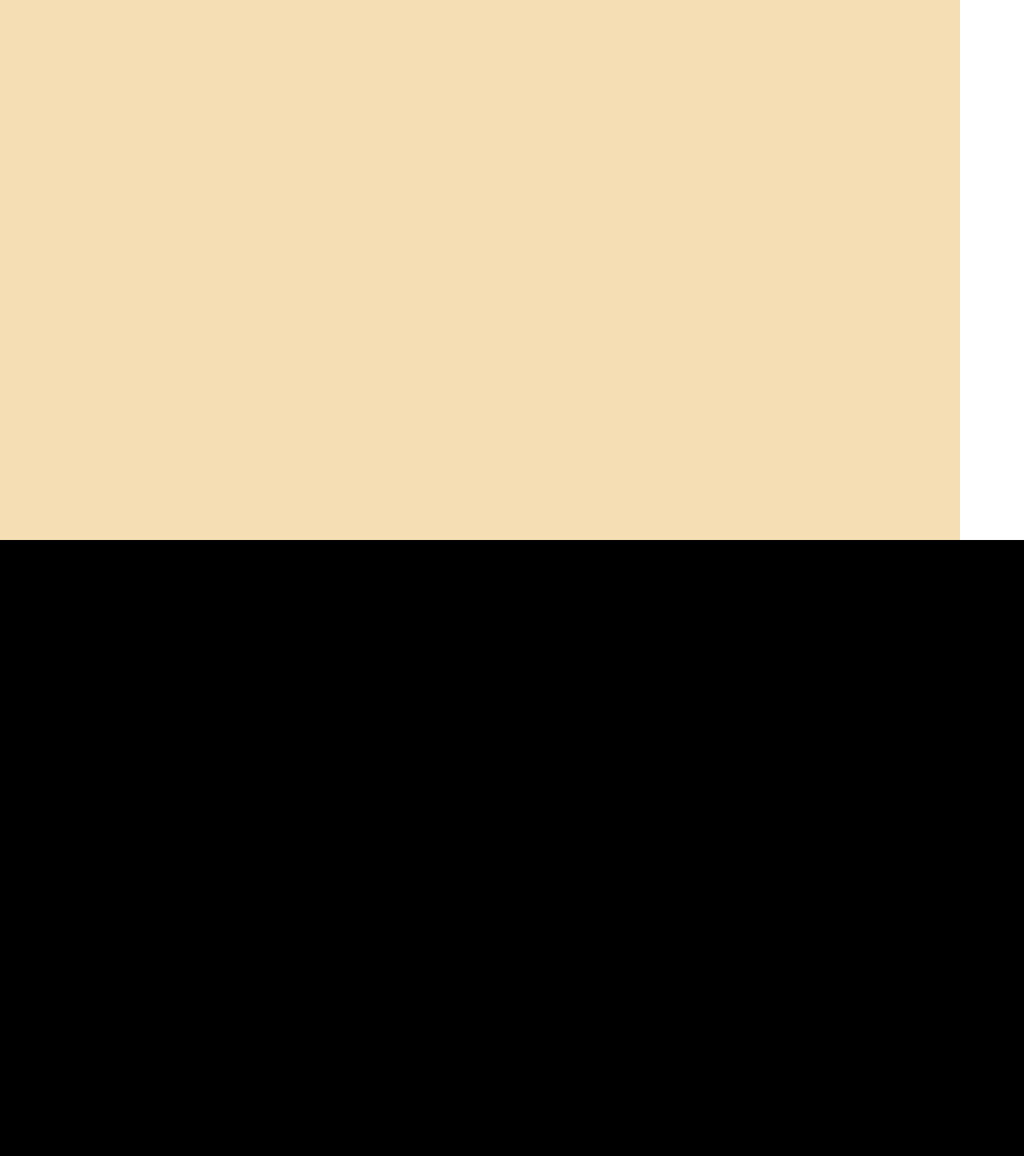
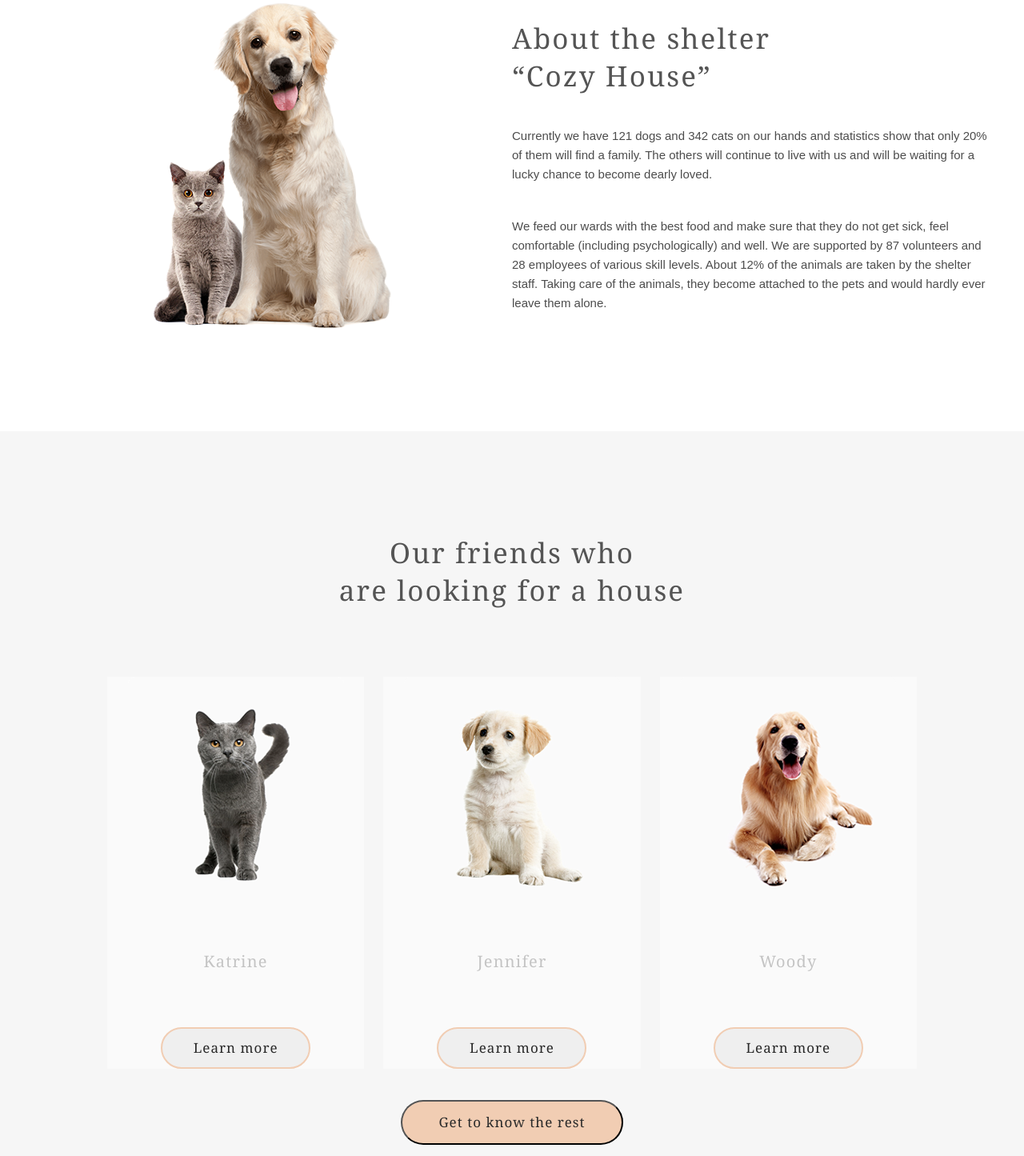
Before and after one commit to AleksandraMackiewicz/shelter, a plain HTML site: page index.html in a window 1280 px wide. Shown: the part 1095-2540 px from the top of the page at 80% size. Before the commit the page ends 1770 px from the top, so only its background shows below. Drawn offline with Linux system fonts and the light colour scheme.

Commit message:
feat: add more blocks

```diff
--- a/index.html
+++ b/index.html
@@ -8,6 +8,7 @@
 </head>
 <body>
     <div class="wrapper">
+
         <div class="test">
             <div class="header_container">
                <header> <!-- header ------------------------------------------>
@@ -24,6 +25,7 @@
                     <div class="item_nav item_nav4 I">Contacts</div>
                 </nav>
                 </header>
+                <main>
                 <!-- not_only ----------------------------------------------------- -->
                 <div class="not_only">
 
@@ -39,14 +41,88 @@
                     </div>
 
                 </div>
+
+
             </div>
         </div>
 
-    <main>
-        <div class="main-container">
-            dddd
+            <!-- About ------------------------------------------------------------ -->
+            <div class="about">
+                <div class="about_container">
+                <div class="about_pets_img">
+                    <img src="/img/about-pets.png" alt="about pets">
+                </div>
+                <div class="about_text">
+                    <h3>About the shelter <br/>“Cozy House”</h3>
+
+                    <p class="I" >Currently we have 121 dogs and 342 cats on our hands and statistics show that only 20% of them will find a family. The others will continue to live with us and will be waiting for a lucky chance to become dearly loved.</p>
+
+                    <p class="I">We feed our wards with the best food and make sure that they do not get sick, feel comfortable (including psychologically) and well. We are supported by 87 volunteers and 28 employees of various skill levels. About 12% of the animals are taken by the shelter staff. Taking care of the animals, they become attached to the pets and would hardly ever leave them alone.</p>
+
+                </div>
+                </div>
+            </div>
+
+            <!-- Our friends ------------------------------------------------------- -->
+        <div class="our_friends">
+            <div class="our_friends_container">
+                <!-- div? -->
+                <div class="our_h3">
+                <h3>Our friends who <br/>
+                    are looking for a house</h3>
+                    </div>
+                    <div class="arrow_left">
+
+                    </div>
+                    <div class="card card1">
+                        <div class="card1_img">
+                            <img src="img/pets-katrine.png" alt="">
+                        </div>
+                        <div class="card1_text">
+                            <h4>Katrine</h4>
+                        </div>
+                        <div class="btn_card_container">
+                            <button class="btn_card">Learn more</button>
+                        </div>
+                    </div>
+                    <div class="card card2">
+
+                        <div class="card1_img">
+                            <img src="img/pets-jennifer.png" alt="">
+                        </div>
+                        <div class="card1_text">
+                            <h4>Jennifer</h4>
+                        </div>
+                        <div class="btn_card_container">
+                            <button class="btn_card">Learn more</button>
+                        </div>
+                    </div>
+                    <div class="card card3">
+
+                        <div class="card1_img">
+                            <img src="img/pets-woody.png" alt="">
+                        </div>
+                        <div class=" card1_text">
+                            <h4>Woody</h4>
+                        </div>
+                        <div class="btn_card_container">
+                            <button class="btn_card">Learn more</button>
+                        </div>
+                    </div>
+                    <div class="arrow_right">
+
+
+
+                    </div>
+                    <div class="btn_get_container">
+                        <button class="btn_get"> <span> Get to know the rest </span></button>
+                    </div>
+            </div>
         </div>
-    </main>
+
+
+</div>
+</main>
 
 </body>
 </html>
--- a/style.css
+++ b/style.css
@@ -35,12 +35,12 @@ h3{
 font-style: normal;
 font-weight: 400;
 font-size: 35px;
-line-height: 130%;
+color: var(--color-dark-l);
 /* or 45px */
 
 letter-spacing: 0.06em;
 
-color: #C4C4C4;
+
 }
 
 h3-mobile {
@@ -231,6 +231,32 @@ line-height: 130%;
 letter-spacing: 0.06em;
 }
 
+.btn_card {
+    width: 187px;
+    height: 52px;
+
+/* color-primary */
+
+    border: 2px solid #F1CDB3;
+    border-radius: 100px;
+    font-family: Georgia;
+    font-size: 17px;
+    font-weight: 400;
+    line-height: 22px;
+    letter-spacing: 0.06em;
+    text-align: left;
+    color: var(--color-dark-3xl);
+    text-align: center;
+
+}
+
+.btn_get {
+    background: #F1CDB3;
+    border-radius: 100px;
+    align-items: center;
+    padding: 15px 45px;
+}
+
 .wrapper {
     max-width: 1280px;
     background-color: var(--color-light-xl);
@@ -313,10 +339,122 @@ main {
 .main-container {
 
     max-width: 1200px;
-    background-color: wheat;
-    height: 100vh;
-    width: 100vw;
+    background-color: rgb(254, 249, 241);
+    min-height: 500px;
+    max-height: 1000px;
+    margin: 0 auto;
 }
+/* About ---------------------------------------------------- */
+.about {
+    margin: 10% 0;
+
+}
+
+.about_container {
+    max-width: 1200px;
+    margin: 0 auto;
+    display: flex;
+    justify-content: center;
+}
+.about_pets_img {
+    display: flex;
+    flex: 50%;
+    justify-content: center;
+
+}
+.about_text {
+    flex: 50%;
+    display: flex;
+    flex-direction: column;
+    justify-content: space-around;
+}
+
+.about_text p {
+    color: var(--color-dark-xl);
+}
+/* Our_frirends ----------------------------------------------- */
+.our_friends {
+    background-color: var(--color-light-l);
+    padding-top: 10%;
+}
+.our_friends_container {
+    max-width: 1200px;
+    margin: 0 auto;
+    display: grid;
+    grid-template-columns: 70px auto auto auto 70px;
+    grid-template-rows: 1fr 3fr auto;
+    gap: 2%;
+    height: 788px;
+    text-align: center;
+
+}
+
+.our_h3 {
+grid-area: 1 / 1 / 1 / 6;
+
+    text-align: center;
+}
+
+/* .card {
+    display: flex;
+    flex-direction: column;
+    background-color: var(--color-light-s);
+    color: var( --color-dark-l);
+    justify-content: space-around;
+
+} */
+.card1 {
+  display: flex;
+  flex-direction: column;
+  justify-content: space-between;
+  background-color: var(--color-light-s);
+    color: var( --color-dark-l);
+
+}
+.card2 {
+    display: flex;
+    flex-direction: column;
+    justify-content: space-between;
+    background-color: var(--color-light-s);
+      color: var( --color-dark-l);
+}
+
+.card3 {
+    display: flex;
+    flex-direction: column;
+    justify-content: space-between;
+    background-color: var(--color-light-s);
+      color: var( --color-dark-l);
+}
+
+
+
+.btn_get_container{
+    grid-area: 3 / 1 / 4 / -1;
+    margin: 2%;
+
+}
+.btn_get_container span {
+width: 171px;
+height: 22px;
+
+font-family: 'Georgia';
+font-style: normal;
+font-weight: 400;
+font-size: 17px;
+line-height: 130%;
+/* identical to box height, or 22px */
+
+letter-spacing: 0.06em;
+
+/* color-dark-3xl */
+
+color: #292929;
+}
+
+
+
+
 
 
 footer {
```
Also changed, not shown: img/about-pets.png (added), img/pets-jennifer.png (added), img/pets-katrine.png (added), img/pets-woody.png (added).
